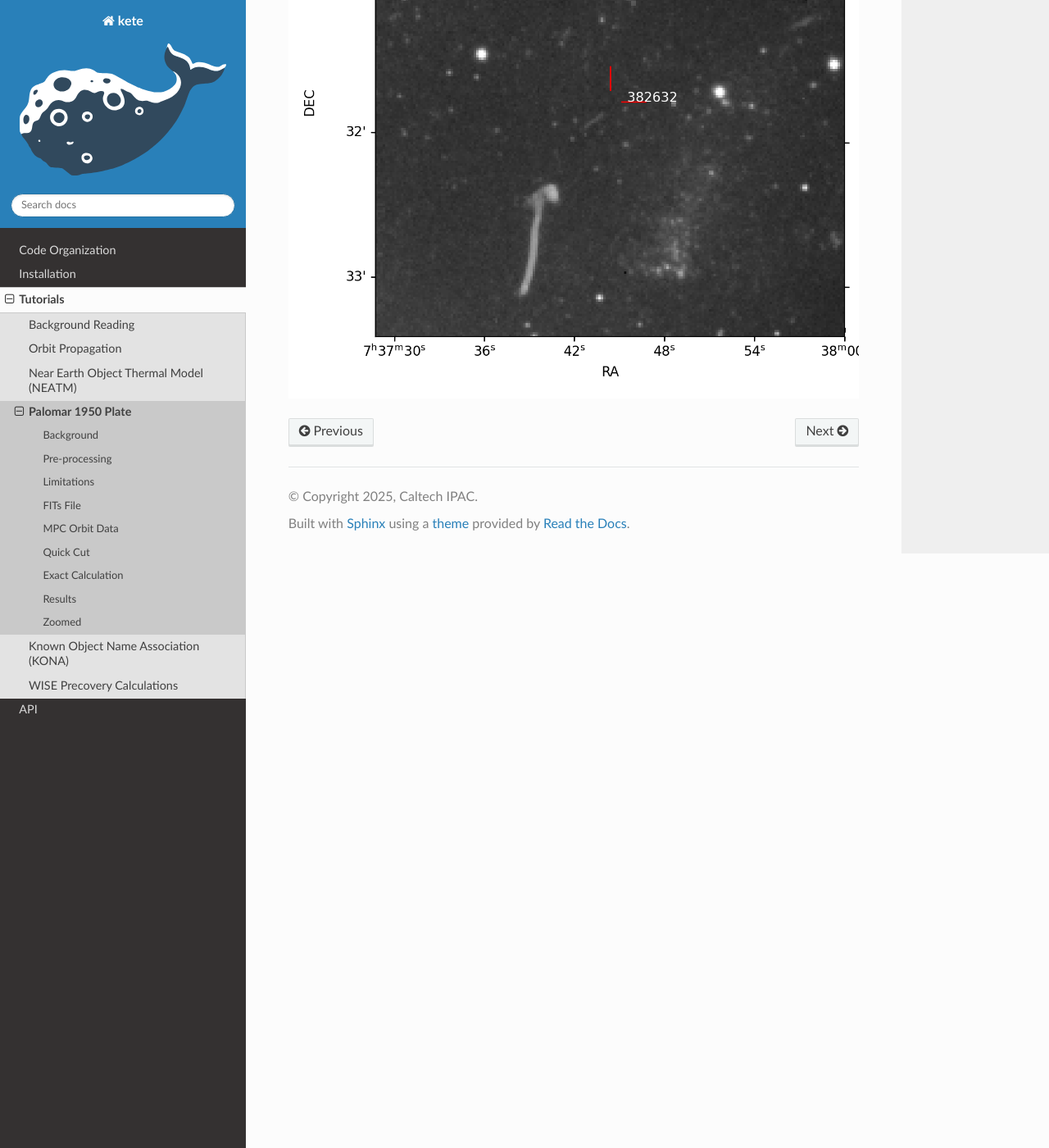
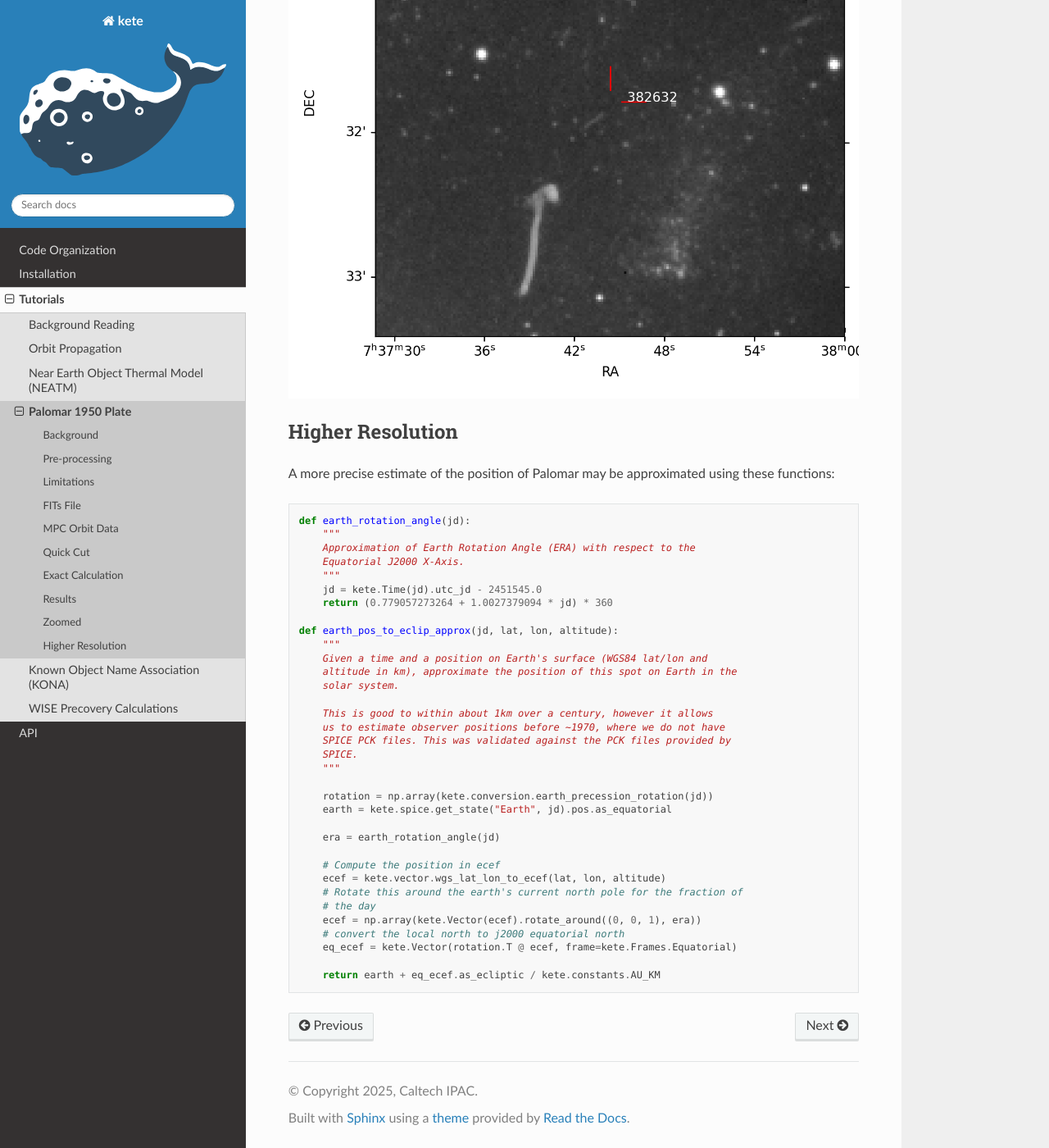
Before and after one commit to Caltech-IPAC/kete, a Sphinx documentation site: the page built from docs/tutorials/palomar.rst, in a window 1280 px wide and 1400 px high, scrolled down 5764 px. Shown: the whole window at 82% size. Built offline with Sphinx 7.4.7 and the Read the Docs theme 3.1.0, drawn with Linux system fonts in a browser that asks for light colours; pages that are not in the unit, such as notebooks, are missing from menus.

Commit message:
Add higher resolution Palomar position estimate (#180)
Add higher resolution palomar position estimate

```diff
--- a/docs/tutorials/palomar.rst
+++ b/docs/tutorials/palomar.rst
@@ -222,3 +222,47 @@ position causes the alignment to match within the width of the blur.
 
 .. image:: ../data/full_frame_annotated_zoom.png
    :alt: Zoom in of the expected object.
+
+
+Higher Resolution
+-----------------
+
+A more precise estimate of the position of Palomar may be approximated using
+these functions:
+
+.. code-block:: python
+
+    def earth_rotation_angle(jd):
+        """
+        Approximation of Earth Rotation Angle (ERA) with respect to the
+        Equatorial J2000 X-Axis.
+        """
+        jd = kete.Time(jd).utc_jd - 2451545.0
+        return (0.779057273264 + 1.0027379094 * jd) * 360
+
+    def earth_pos_to_eclip_approx(jd, lat, lon, altitude):
+        """
+        Given a time and a position on Earth's surface (WGS84 lat/lon and
+        altitude in km), approximate the position of this spot on Earth in the
+        solar system.
+
+        This is good to within about 1km over a century, however it allows
+        us to estimate observer positions before ~1970, where we do not have
+        SPICE PCK files. This was validated against the PCK files provided by
+        SPICE.
+        """
+
+        rotation = np.array(kete.conversion.earth_precession_rotation(jd))
+        earth = kete.spice.get_state("Earth", jd).pos.as_equatorial
+
+        era = earth_rotation_angle(jd)
+
+        # Compute the position in ecef
+        ecef = kete.vector.wgs_lat_lon_to_ecef(lat, lon, altitude)
+        # Rotate this around the earth's current north pole for the fraction of
+        # the day
+        ecef = np.array(kete.Vector(ecef).rotate_around((0, 0, 1), era))
+        # convert the local north to j2000 equatorial north
+        eq_ecef = kete.Vector(rotation.T @ ecef, frame=kete.Frames.Equatorial)
+
+        return earth + eq_ecef.as_ecliptic / kete.constants.AU_KM
```
Also changed, not shown: CHANGELOG.md (+7 -0 lines).
